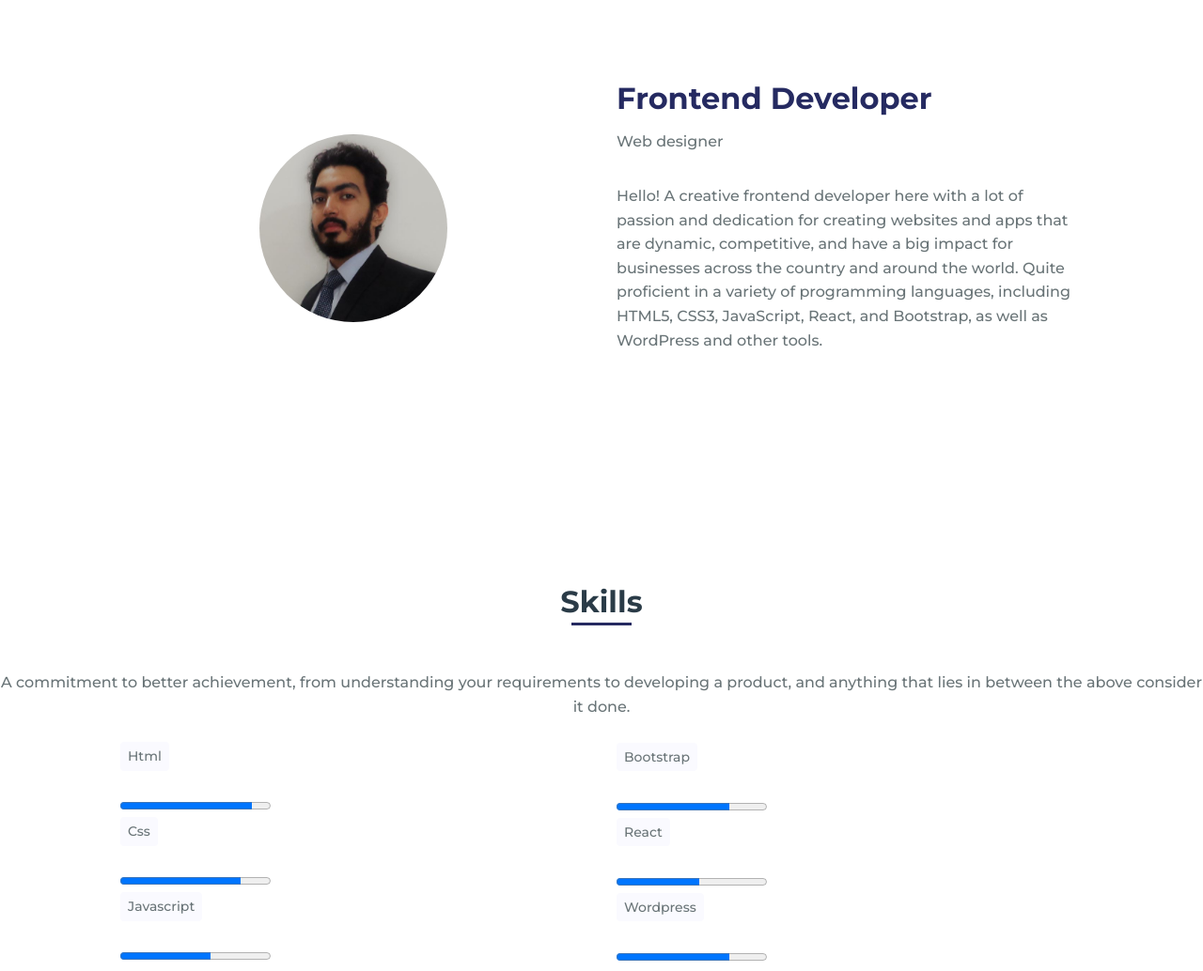
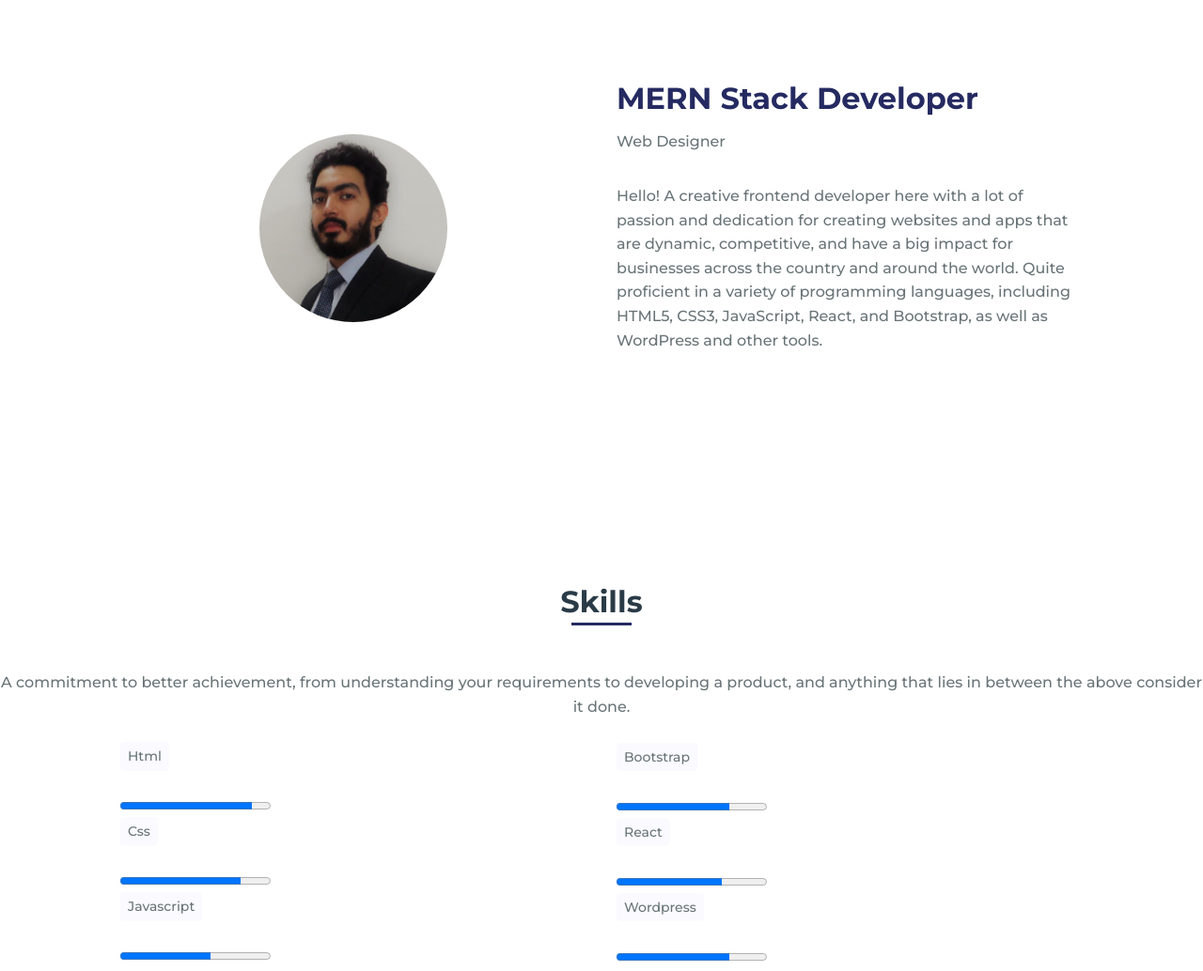
Before and after one commit to shaheerahmed768/my_portfolio, a plain HTML site: page index.html in a window 1280 px wide. Shown: the part 820-1854 px from the top of the page at 94% size. Drawn offline with nearby package versions, Linux system fonts and the light colour scheme.

Commit message:
index.html

```diff
--- a/index.html
+++ b/index.html
@@ -64,8 +64,8 @@
                 </div>
 
                 <div>
-                    <h2 class="about__subtitle">Frontend Developer</h2>
-                    <span class="about__profession">Web designer</span>
+                    <h2 class="about__subtitle">MERN Stack Developer</h2>
+                    <span class="about__profession">Web Designer</span>
                     <p class="about__text">Hello! A creative frontend developer here with a lot of passion and
                         dedication for creating websites and apps that are dynamic, competitive, and have a big impact
                         for businesses across the country and around the world. Quite proficient in a variety of
@@ -108,7 +108,7 @@
                     <span class="skills__name">Bootstrap</span><br>
                     <progress id="file" value="75" max="100"> 75% </progress><br>
                     <span class="skills__name">React</span><br>
-                    <progress id="file" value="55" max="100"> 55% </progress><br>
+                    <progress id="file" value="70" max="100"> 70% </progress><br>
                     <span class="skills__name">Wordpress</span><br>
                     <progress id="file" value="75" max="100"> 75% </progress><br>
                     <!-- <img src="assets/img/skill.jpg" alt=""> -->
```
